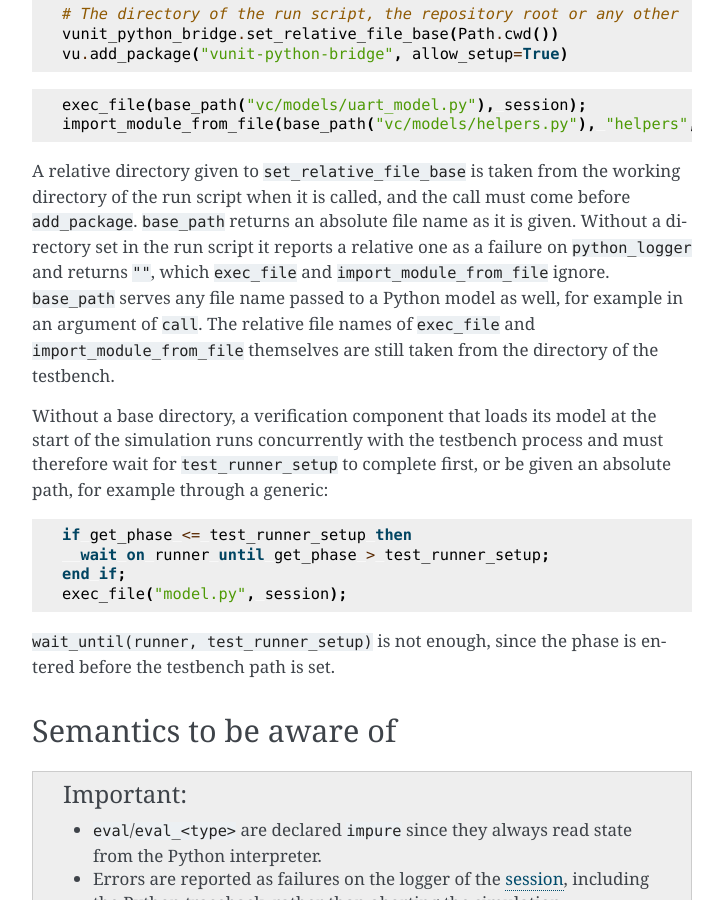
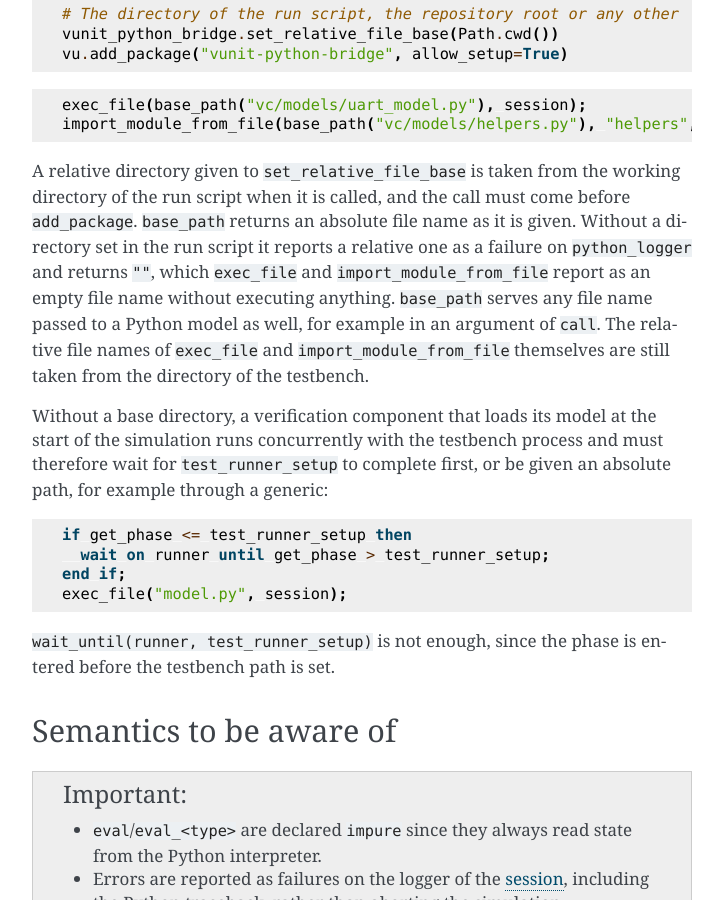
Before and after one commit to VUnit/vunit-python-bridge, a Sphinx documentation site: the page built from docs/user_guide.rst, in a window 1280 px wide and 900 px high, scrolled down 12275 px. Shown: the whole window, without its empty margins (388-1111 px from the left). Built offline with Sphinx 7.4.7, drawn with Linux system fonts in a browser that asks for light colours.

Commit message:
Report an empty file name of exec_file and import_module_from_file
An empty file name was passed through by p_file_path and ignored. It is
now reported as a failure on the logger of the session and nothing is
executed, like it was reported by the runtime before. A base_path that
failed therefore gives its own failure followed by the empty file name
one.

Co-Authored-By: Claude Opus 5.5 <noreply@anthropic.com>

```diff
--- a/docs/user_guide.rst
+++ b/docs/user_guide.rst
@@ -620,7 +620,8 @@ working directory of the run script when it is called, and the call must come
 before ``add_package``. ``base_path`` returns an absolute file name as it is
 given. Without a directory set in the run script it reports a relative one as a
 failure on ``python_logger`` and returns ``""``, which ``exec_file`` and
-``import_module_from_file`` ignore. ``base_path`` serves any file name passed
+``import_module_from_file`` report as an empty file name without executing
+anything. ``base_path`` serves any file name passed
 to a Python model as well, for example in an argument of ``call``. The
 relative file names of ``exec_file`` and ``import_module_from_file`` themselves
 are still taken from the directory of the testbench.
```
Also changed, not shown: 3 other files.
